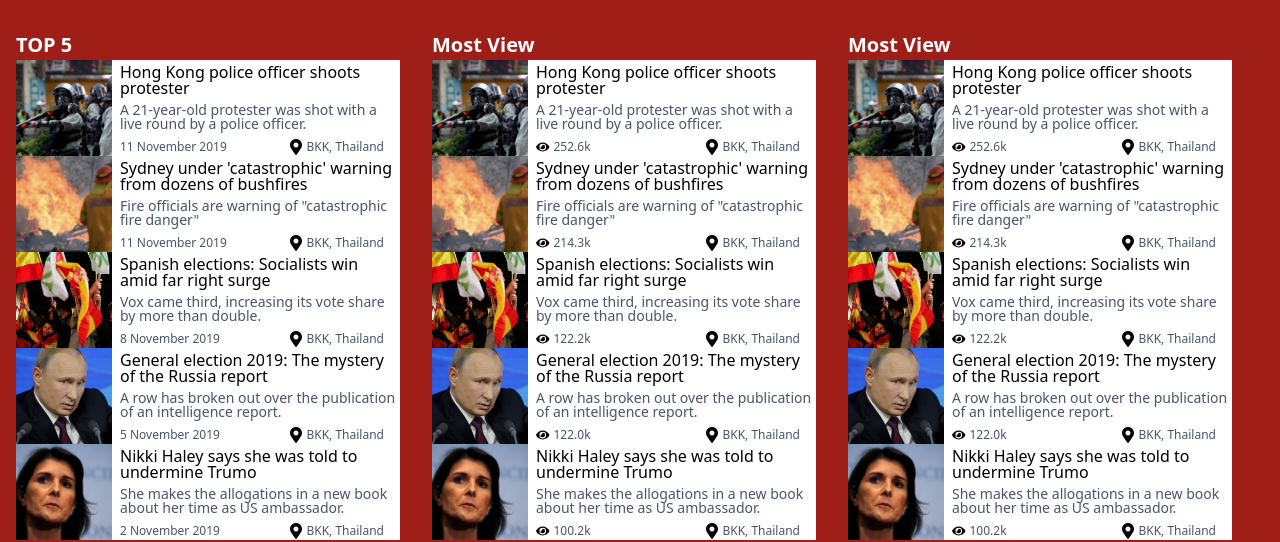
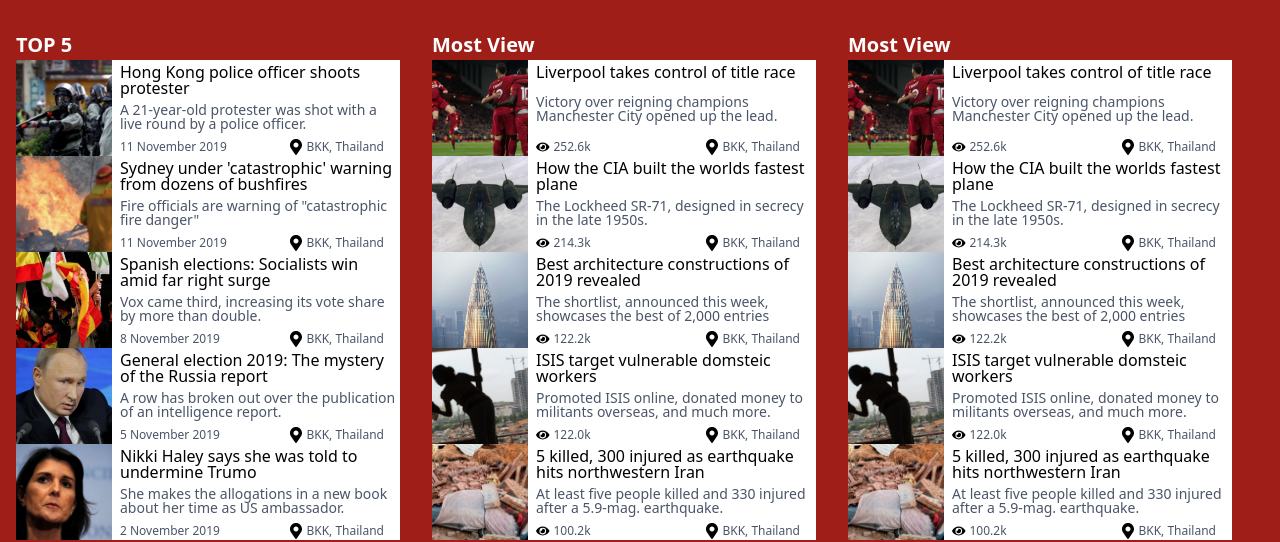
Before and after one commit to chutipon29301/newsflix, a Vue app: page / in a window 1280 px wide. Shown: the part 306-848 px from the top of the page. Built offline with nearby package versions, Linux system fonts and the light colour scheme; what @tailwindcss/custom-forms, vue-page-transition, vue-particles would draw is missing.

Commit message:
Changes all texts and images in Most view news

```diff
--- a/src/components/Home/MostViewNews.vue
+++ b/src/components/Home/MostViewNews.vue
@@ -27,36 +27,37 @@ import SmallNewsItem from "@/components/Home/SmallNewsItem.vue";
 export default class MostViewNews extends Vue {
   private newsSources: any[] = [
     {
-      title: "Hong Kong police officer shoots protester",
-      img: "top5_1.png",
+      title: "Liverpool takes control of title race",
+      img: "most_view_1.png",
       detail:
-        "A 21-year-old protester was shot with a live round by a police officer.",
+        "Victory over reigning champions Manchester City opened up the lead.",
       view: "252.6k"
     },
     {
-      title: "Sydney under 'catastrophic' warning from dozens of bushfires ",
-      img: "top5_2.png",
-      detail: 'Fire officials are warning of "catastrophic fire danger"',
+      title: "How the CIA built the worlds fastest plane",
+      img: "most_view_2.png",
+      detail: "The Lockheed SR-71, designed in secrecy in the late 1950s.",
       view: "214.3k"
     },
     {
-      title: "Spanish elections: Socialists win amid far right surge",
-      img: "top5_3.png",
-      detail: "Vox came third, increasing its vote share by more than double.",
+      title: "Best architecture constructions of 2019 revealed",
+      img: "most_view_3.png",
+      detail:
+        "The shortlist, announced this week, showcases the best of 2,000 entries ",
       view: "122.2k"
     },
     {
-      title: "General election 2019: The mystery of the Russia report",
-      img: "top5_4.png",
+      title: "ISIS target vulnerable domsteic workers",
+      img: "most_view_4.png",
       detail:
-        "A row has broken out over the publication of an intelligence report.",
+        "Promoted ISIS online, donated money to militants overseas, and much more.",
       view: "122.0k"
     },
     {
-      title: "Nikki Haley says she was told to undermine Trumo",
-      img: "top5_5.png",
+      title: "5 killed, 300 injured as earthquake hits northwestern Iran",
+      img: "most_view_5.png",
       detail:
-        "She makes the allogations in a new book about her time as US ambassador.",
+        "At least five people killed and 330 injured after a 5.9-mag. earthquake.",
       view: "100.2k"
     }
   ];
```
